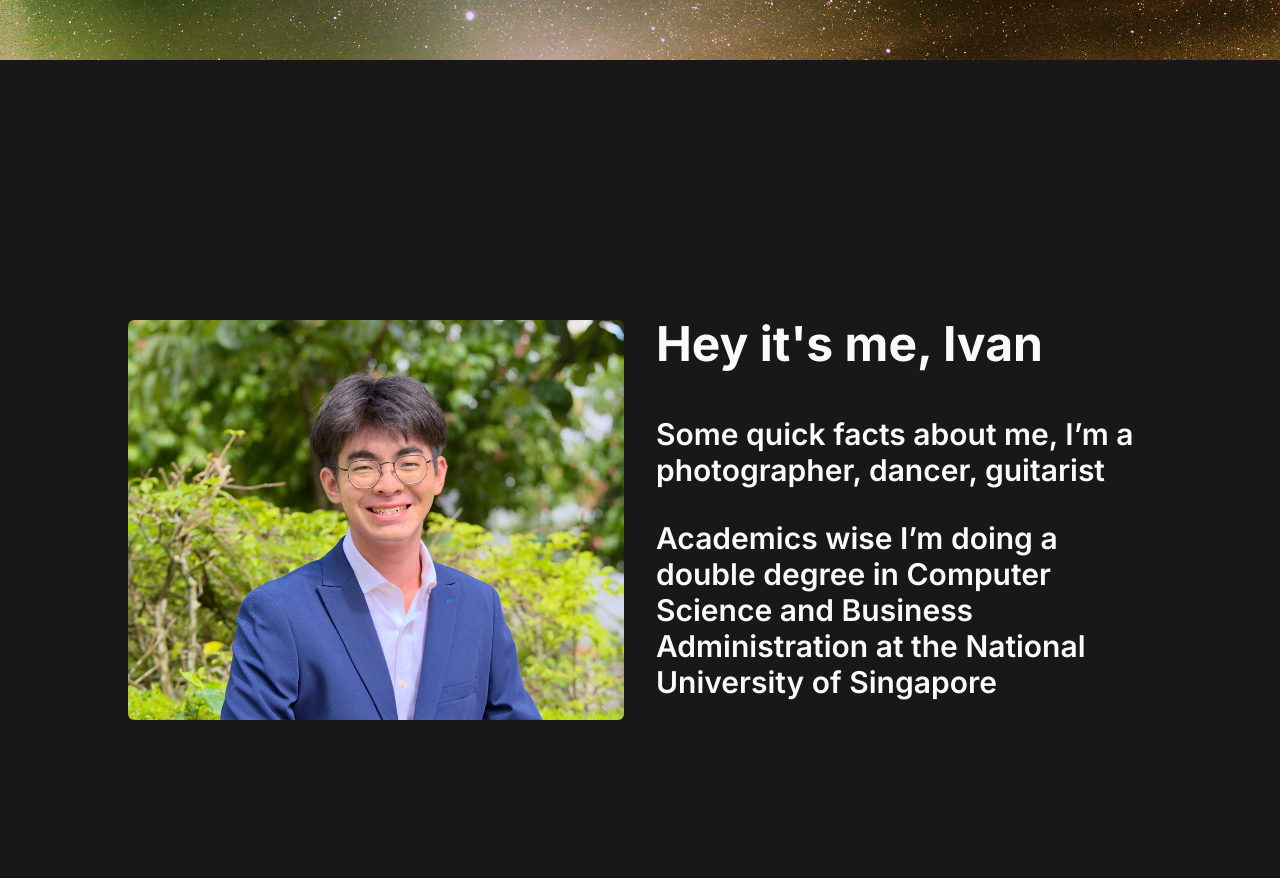
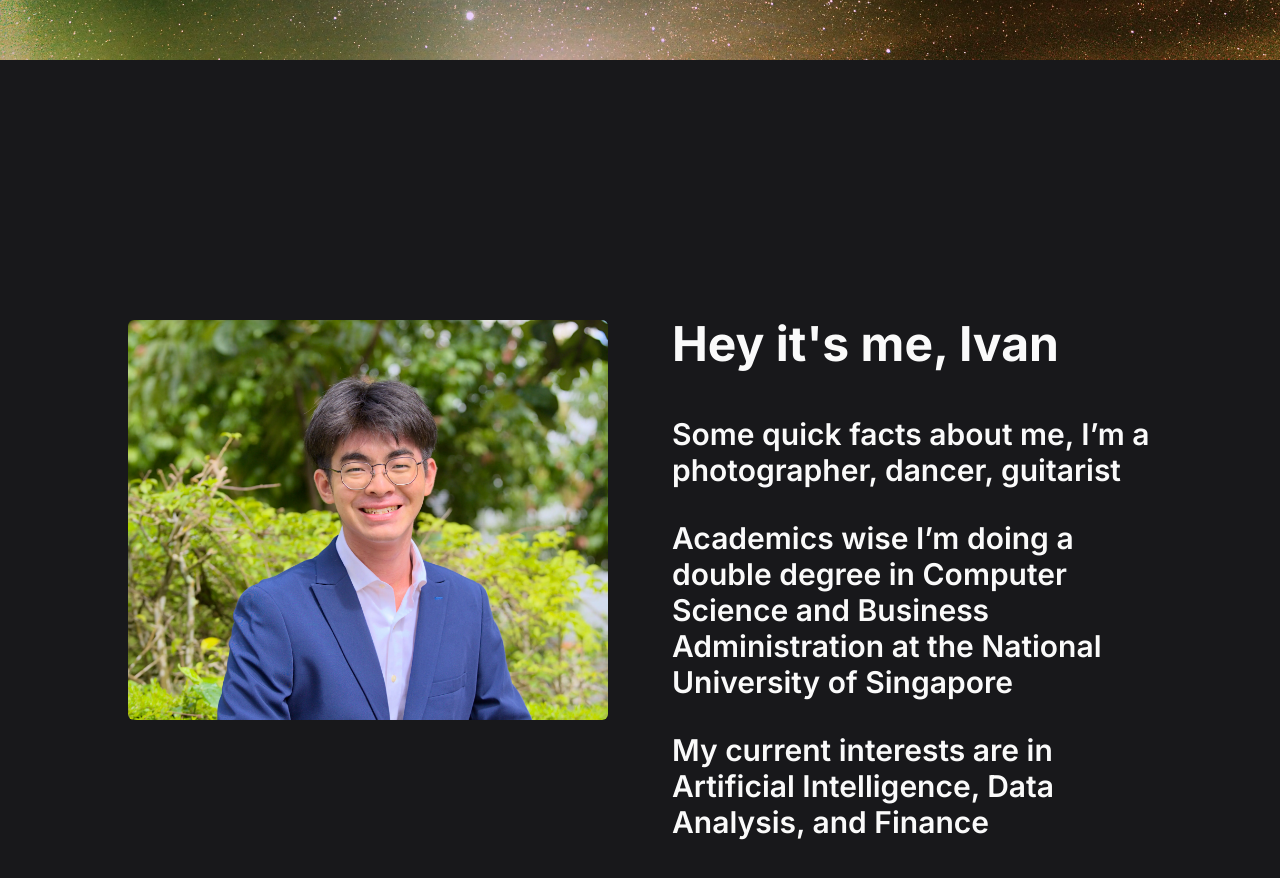
Before and after one commit to ivanleekk/ivan-website-v2, a Next.js app: page / in a window 1280 px wide. Shown: the part 740-1618 px from the top of the page. Built offline with nearby package versions, Linux system fonts and the light colour scheme.

Commit message:
update header with links

```diff
--- a/src/app/first-section.tsx
+++ b/src/app/first-section.tsx
@@ -1,9 +1,10 @@
 import { Github, Linkedin, Mail} from "lucide-react";
-import Image from 'next/image'
+import Link from "next/link";
 
 export default function FirstSection() {
+    // noinspection XmlDeprecatedElement
     return (
-        <div className=" flex-col justify-center items-center inline-flex gap-8 w-screen h-screen">
+        <div id={'home'} className=" flex-col justify-center items-center inline-flex gap-8 w-screen h-screen">
             <div className=" text-5xl font-extrabold ">Ivan Lee
             </div>
             <div
@@ -12,15 +13,19 @@ export default function FirstSection() {
             </div>
             <div
                 className=" text-sm font-medium ">Pic:
-                Southern Cross by Ivan Lee
+                Southern Cross by me!
             </div>
             <div className="justify-start items-start inline-flex gap-8">
-                <Github size={24} className='text-zinc-50'/>
-                <Linkedin size={24} className='text-zinc-50'/>
-                <Mail size={24} className='text-zinc-50'/>
+                <Link href={'https://github.com/ivanleekk'}>
+                    <Github size={24} className='text-zinc-50'/>
+                </Link>
+                <Link href={'https://www.linkedin.com/in/ivanleekaikiat/'}>
+                    <Linkedin size={24} className='text-zinc-50'/>
+                </Link>
+                <Link href={'mailto:ivanleekaikiat@gmail.com'}>
+                    <Mail size={24} className='text-zinc-50'/>
+                </Link>
             </div>
-            {/*<Image src={'/astro-bg.webp'} alt={'background image'} fill={true} className={'bg-blend-normal opacity-50 bg-no-repeat'}/>*/}
-
         </div>
     )
 }
--- a/src/app/intro-section.tsx
+++ b/src/app/intro-section.tsx
@@ -3,17 +3,23 @@ import intro_profile from "/public/intro-profile.webp";
 
 export default function IntroSection() {
     return (
-        <div className={'flex flex-row justify-center max-w-5xl mx-auto h-screen items-center'}>
-            <div className={'h-[50vh] inline-flex gap-8'}>
+        <div id={'about'} className={'flex flex-row justify-between max-w-5xl mx-auto h-screen items-center'}>
+            <div className={'h-[50vh] inline-flex gap-16'}>
                 <div className={'relative w-1/2'}>
                     <Image src={intro_profile} alt={'profile pic'} fill={true} className={'object-cover rounded-md'}/>
                 </div>
                 <div className={'w-1/2'}>
                     {/* eslint-disable-next-line react/no-unescaped-entities */}
                     <div className={'text-5xl font-bold mb-12'}>Hey it's me, Ivan</div>
-                    <div className={'text-3xl font-semibold mb-8'}>Some quick facts about me, I’m a photographer, dancer, guitarist</div>
-                    <div className={'text-3xl font-semibold'}>Academics wise I’m doing a double degree in Computer Science and
+                    <div className={'text-3xl font-semibold mb-8'}>Some quick facts about me, I’m a photographer,
+                        dancer, guitarist
+                    </div>
+                    <div className={'text-3xl font-semibold mb-8'}>Academics wise I’m doing a double degree in Computer
+                        Science and
                         Business Administration at the National University of Singapore
+                    </div>
+                    <div className={'text-3xl font-semibold mb-8'}>My current interests are in Artificial Intelligence,
+                        Data Analysis, and Finance
                     </div>
                 </div>
             </div>
--- a/src/app/layout.tsx
+++ b/src/app/layout.tsx
@@ -15,7 +15,7 @@ export default function RootLayout({
   children: React.ReactNode;
 }>) {
     return (
-        <html lang="en">
+        <html lang="en" className={'scroll-smooth'}>
         <body className={`${inter.className}`}>{children}</body>
         </html>
     );
--- a/src/app/page.tsx
+++ b/src/app/page.tsx
@@ -5,7 +5,6 @@ import IntroSection from "@/app/intro-section";
 export default function Page() {
   return (
       <div className={" background bg-[url('/astro-bg.webp')] bg-cover w-screen h-screen"}>
-          <div ></div>
           <Header/>
           <FirstSection/>
           <IntroSection/>
--- a/src/components/header.tsx
+++ b/src/components/header.tsx
@@ -1,15 +1,17 @@
-export default function Header () {
+import Link from "next/link";
+
+export default function Header() {
     return (
         <div className="flex justify-center items-center py-4">
             <div className=" self-stretch  justify-start items-center gap-[30px] inline-flex">
-                <div className=" text-lg font-semibold  leading-7">Home</div>
-                <div className=" text-lg font-semibold  leading-7">About</div>
-                <div className=" text-lg font-semibold  leading-7">Resume</div>
-                <div className=" text-lg font-semibold  leading-7">Projects</div>
-                <div className=" text-lg font-semibold  leading-7">Photos</div>
-                <div className=" text-lg font-semibold  leading-7">Activities
-                </div>
-                <div className=" text-lg font-semibold  leading-7">Contact</div>
+                <Link href={'#home'} className=" text-lg font-semibold  leading-7">Home</Link>
+                <Link href={'#about'} className=" text-lg font-semibold  leading-7">About</Link>
+                <Link href={'#resume'} className=" text-lg font-semibold  leading-7">Resume</Link>
+                <Link href={'#projects'} className=" text-lg font-semibold  leading-7">Projects</Link>
+                <Link href={'#photos'} className=" text-lg font-semibold  leading-7">Photos</Link>
+                <Link href={'#activities'} className=" text-lg font-semibold  leading-7">Activities
+                </Link>
+                <Link href={'#contact'} className=" text-lg font-semibold  leading-7">Contact</Link>
             </div>
         </div>
     )
```
